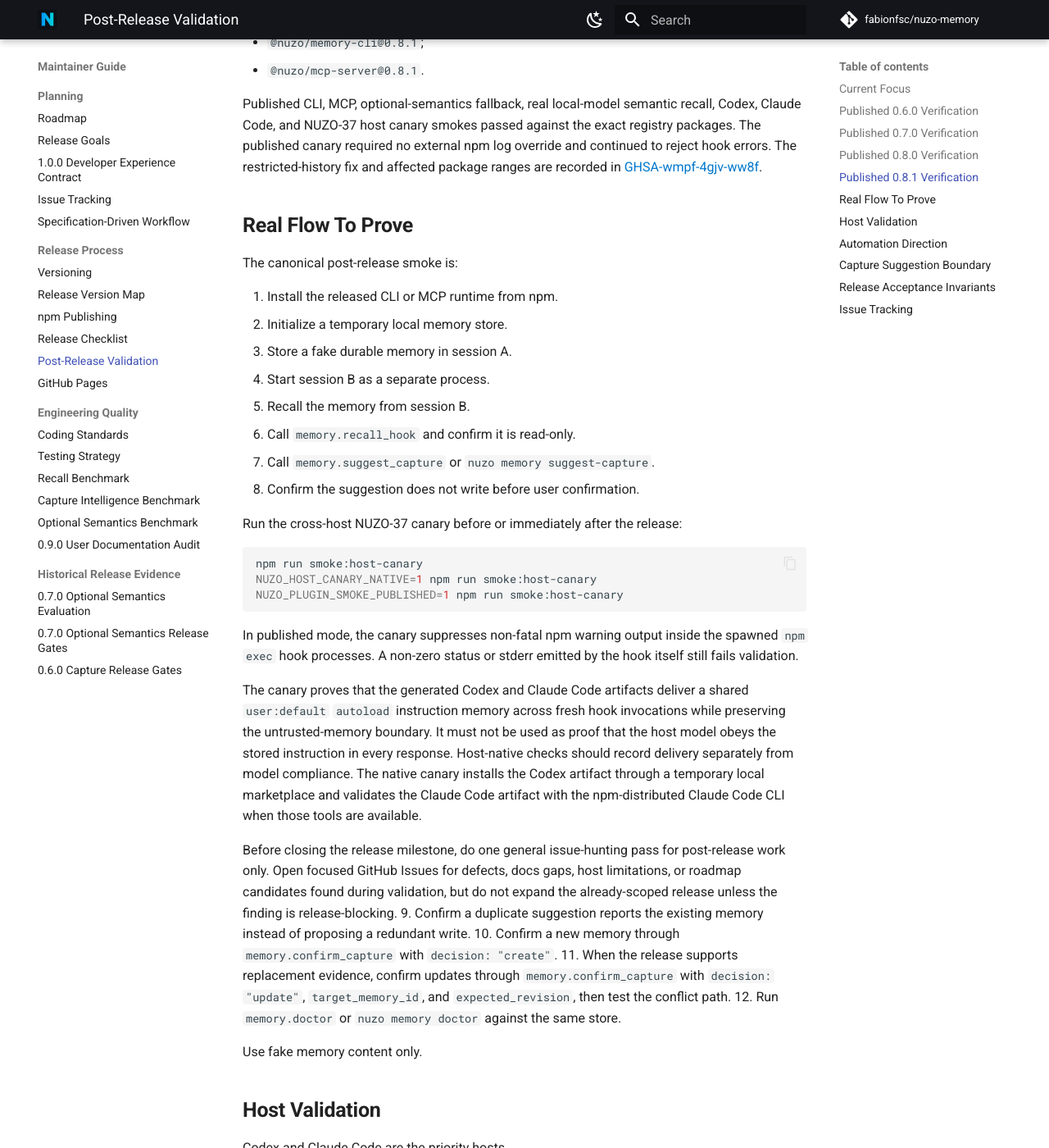
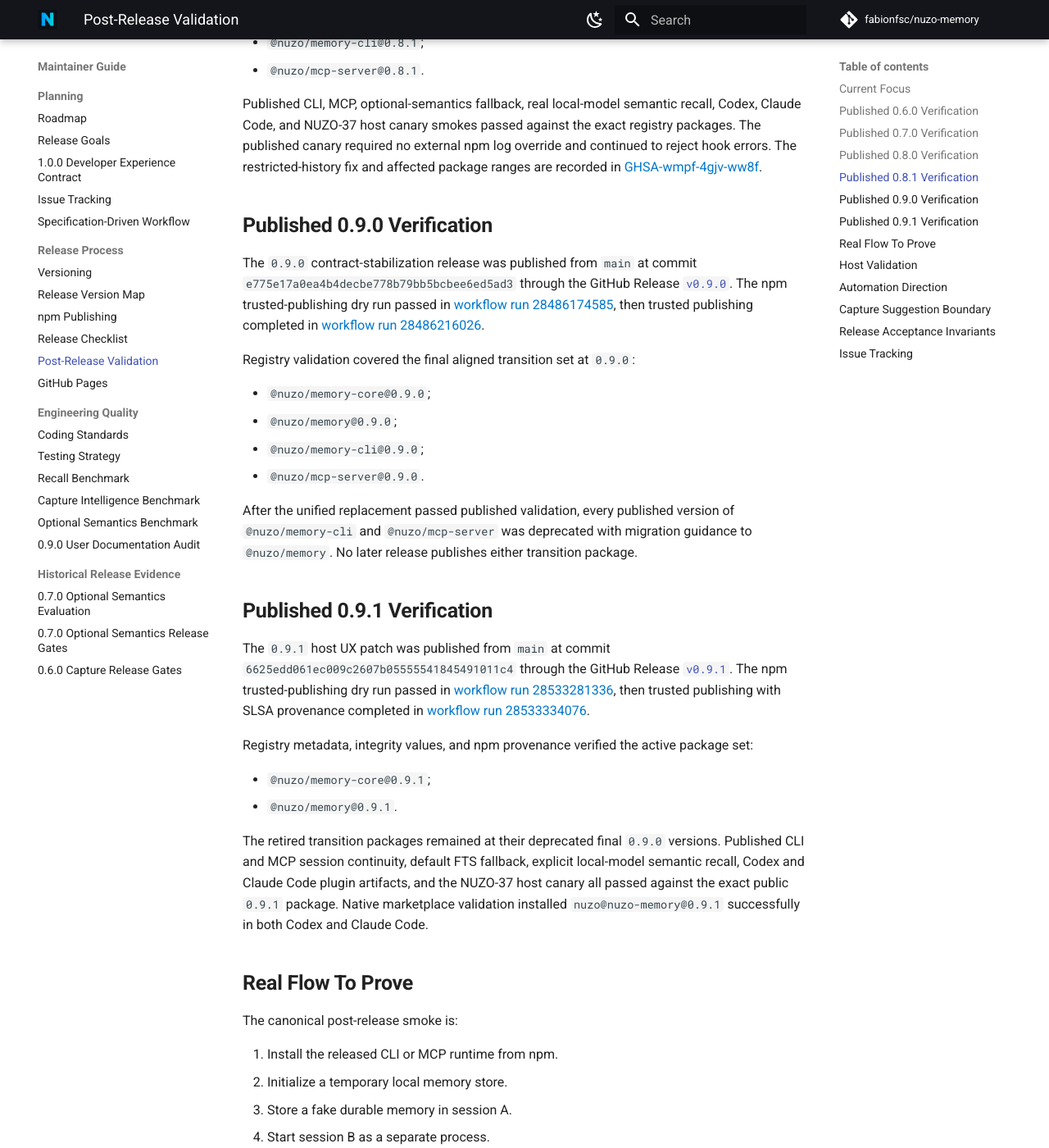
Before and after one commit to fabionfsc/nuzo-memory, an MkDocs documentation site: the page built from docs/operations/post-release-validation.md, in a window 1280 px wide and 1400 px high, scrolled down 3112 px. Shown: the whole window at 82% size. Built offline with MkDocs 1.6.1 and Material for MkDocs 9.7.7, drawn with Linux system fonts in a browser that asks for light colours; comment, search, counter and statistics services are not loaded.

Commit message:
docs(operations): record 0.9 release validation

```diff
--- a/docs/operations/post-release-validation.md
+++ b/docs/operations/post-release-validation.md
@@ -143,6 +143,51 @@
 override and continued to reject hook errors. The restricted-history fix and
 affected package ranges are recorded in
 [GHSA-wmpf-4gjv-ww8f](https://github.com/fabionfsc/nuzo-memory/security/advisories/GHSA-wmpf-4gjv-ww8f).
+
+## Published 0.9.0 Verification
+
+The `0.9.0` contract-stabilization release was published from `main` at commit
+`e775e17a0ea4b4decbe778b79bb5bcbee6ed5ad3` through the GitHub Release
+[`v0.9.0`](https://github.com/fabionfsc/nuzo-memory/releases/tag/v0.9.0).
+The npm trusted-publishing dry run passed in
+[workflow run 28486174585](https://github.com/fabionfsc/nuzo-memory/actions/runs/28486174585),
+then trusted publishing completed in
+[workflow run 28486216026](https://github.com/fabionfsc/nuzo-memory/actions/runs/28486216026).
+
+Registry validation covered the final aligned transition set at `0.9.0`:
+
+- `@nuzo/memory-core@0.9.0`;
+- `@nuzo/memory@0.9.0`;
+- `@nuzo/memory-cli@0.9.0`;
+- `@nuzo/mcp-server@0.9.0`.
+
+After the unified replacement passed published validation, every published
+version of `@nuzo/memory-cli` and `@nuzo/mcp-server` was deprecated with
+migration guidance to `@nuzo/memory`. No later release publishes either
+transition package.
+
+## Published 0.9.1 Verification
+
+The `0.9.1` host UX patch was published from `main` at commit
+`6625edd061ec009c2607b05555541845491011c4` through the GitHub Release
+[`v0.9.1`](https://github.com/fabionfsc/nuzo-memory/releases/tag/v0.9.1).
+The npm trusted-publishing dry run passed in
+[workflow run 28533281336](https://github.com/fabionfsc/nuzo-memory/actions/runs/28533281336),
+then trusted publishing with SLSA provenance completed in
+[workflow run 28533334076](https://github.com/fabionfsc/nuzo-memory/actions/runs/28533334076).
+
+Registry metadata, integrity values, and npm provenance verified the active
+package set:
+
+- `@nuzo/memory-core@0.9.1`;
+- `@nuzo/memory@0.9.1`.
+
+The retired transition packages remained at their deprecated final `0.9.0`
+versions. Published CLI and MCP session continuity, default FTS fallback,
+explicit local-model semantic recall, Codex and Claude Code plugin artifacts,
+and the NUZO-37 host canary all passed against the exact public `0.9.1`
+package. Native marketplace validation installed
+`nuzo@nuzo-memory@0.9.1` successfully in both Codex and Claude Code.
 
 ## Real Flow To Prove
 
```
